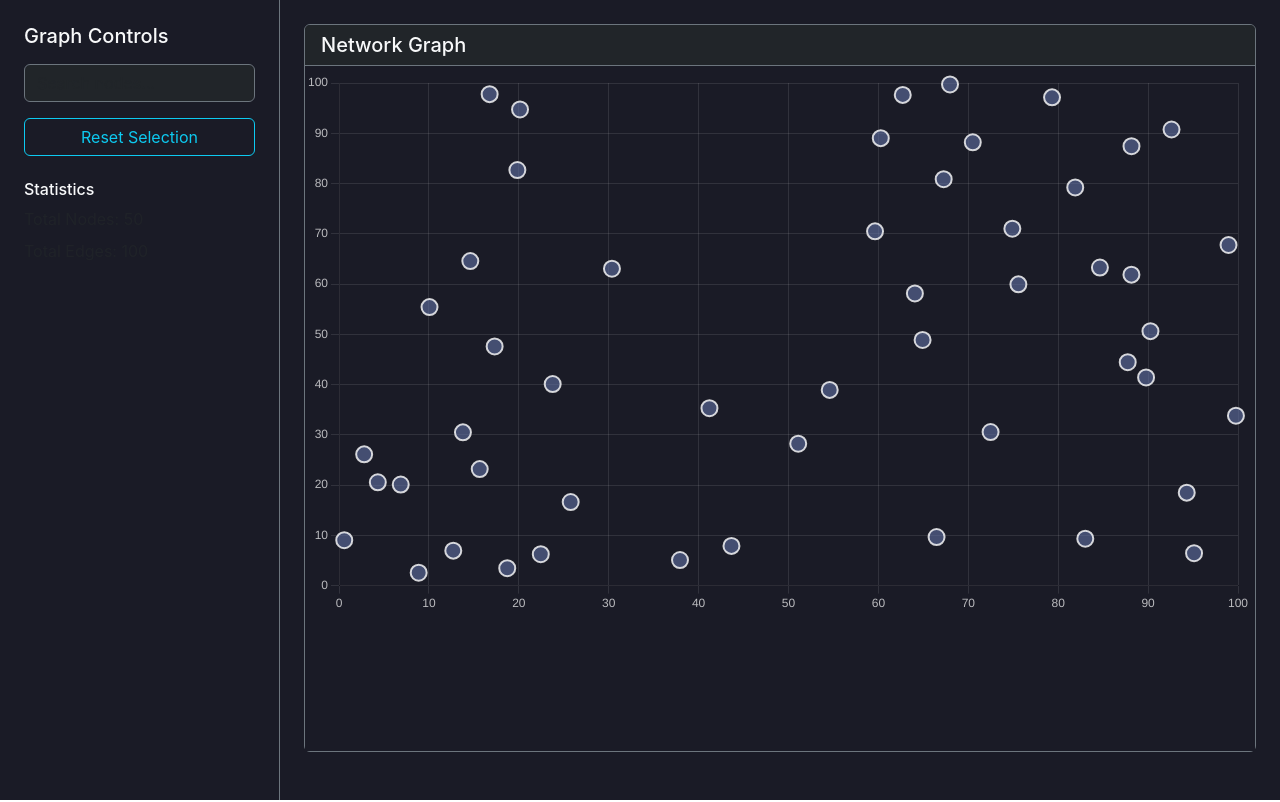
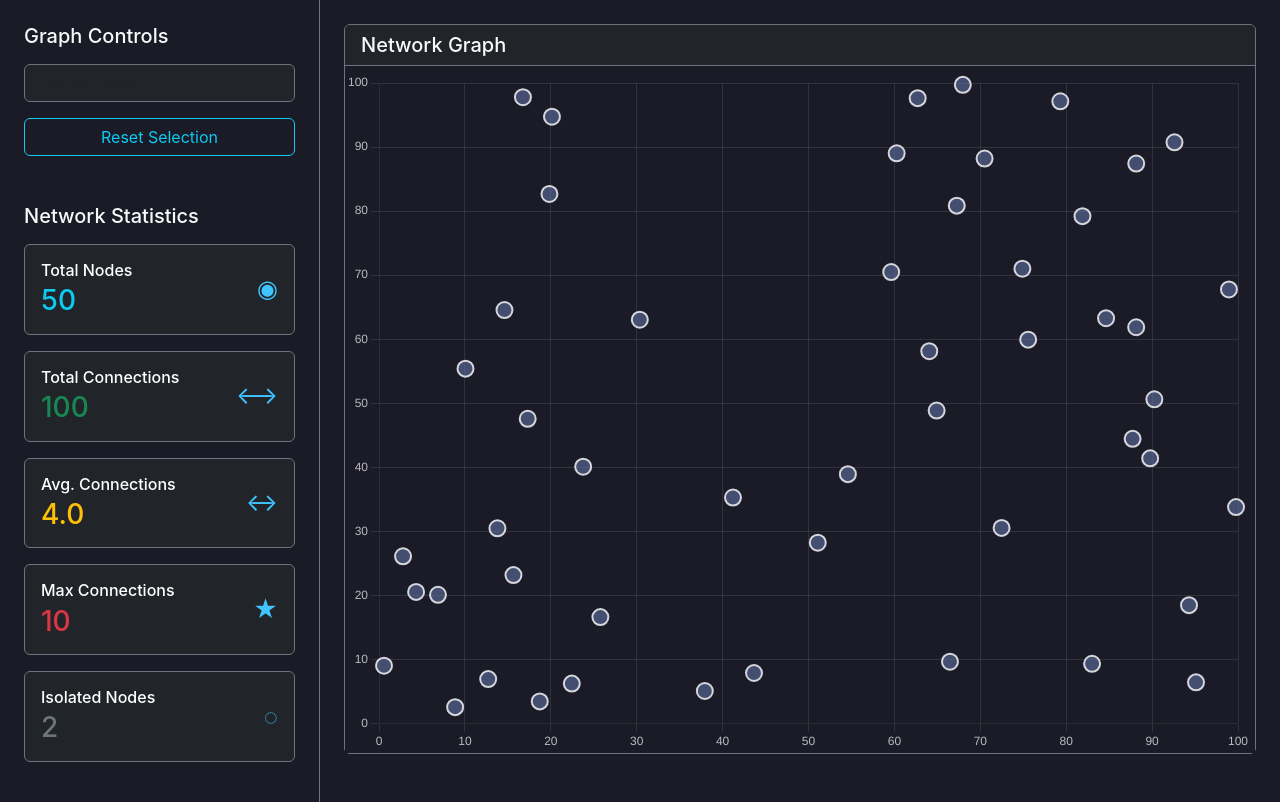
Before and after one commit to andre26z/acuvity, a React (Create React App) app: page / in a window 1280 px wide. Built offline with nearby package versions, Linux system fonts and the light colour scheme.

Commit message:
components

```diff
--- a/src/App.js
+++ b/src/App.jsx
@@ -8,6 +8,7 @@ import {
   Legend,
 } from 'chart.js';
 import { Scatter } from 'react-chartjs-2';
+import NetworkStatistics from './components/NetworkStatistics';
 
 ChartJS.register(
   LinearScale,
@@ -17,7 +18,6 @@ ChartJS.register(
   Legend
 );
 
-// Previous helper functions remain the same...
 const generateMockData = (nodeCount = 50) => {
   const nodes = Array.from({ length: nodeCount }, (_, i) => ({
     id: `node${i}`,
@@ -44,19 +44,37 @@ const generateMockData = (nodeCount = 50) => {
 };
 
 const GraphVisualization = () => {
-  // Previous state declarations and useEffects remain the same...
   const [data, setData] = useState({ nodes: [], edges: [] });
   const [selectedNode, setSelectedNode] = useState(null);
   const [searchTerm, setSearchTerm] = useState('');
   const [loading, setLoading] = useState(true);
   const [filteredNodes, setFilteredNodes] = useState([]);
+  const [statistics, setStatistics] = useState({
+    avgConnections: 0,
+    maxConnections: 0,
+    isolatedNodes: 0,
+  });
 
   const chartRef = useRef(null);
 
   useEffect(() => {
     setLoading(true);
     setTimeout(() => {
-      setData(generateMockData(50));
+      const newData = generateMockData(50);
+      setData(newData);
+
+      const connectionCounts = newData.nodes.map(node => {
+        return newData.edges.filter(edge =>
+          edge.source.id === node.id || edge.target.id === node.id
+        ).length;
+      });
+
+      setStatistics({
+        avgConnections: (connectionCounts.reduce((a, b) => a + b, 0) / connectionCounts.length).toFixed(1),
+        maxConnections: Math.max(...connectionCounts),
+        isolatedNodes: connectionCounts.filter(count => count === 0).length,
+      });
+
       setLoading(false);
     }, 500);
   }, []);
@@ -68,7 +86,6 @@ const GraphVisualization = () => {
     setFilteredNodes(filtered);
   }, [searchTerm, data.nodes]);
 
-  // Previous helper functions remain the same...
   const prepareEdgeConnections = (selectedNode, edges) => {
     if (!selectedNode) return [];
 
@@ -197,7 +214,7 @@ const GraphVisualization = () => {
     <div className="min-vh-100 bg-dark text-light" style={{ display: 'flex', flexDirection: 'column' }}>
       <div className="flex-grow-1 d-flex">
         {/* Sidebar */}
-        <div className="border-end border-secondary p-4" style={{ width: '280px', background: '#1a1b26' }}>
+        <div className="border-end border-secondary p-4" style={{ width: '320px', background: '#1a1b26', overflowY: 'auto' }}>
           <div className="mb-4">
             <h5 className="text-light mb-3">Graph Controls</h5>
             <div className="position-relative mb-3">
@@ -226,23 +243,19 @@ const GraphVisualization = () => {
               )}
             </div>
             <button
-              className="btn btn-outline-info w-100"
+              className="btn btn-outline-info w-100 mb-4"
               onClick={() => setSelectedNode(null)}
             >
               Reset Selection
             </button>
           </div>
 
-          <div className="mb-4">
-            <h6 className="text-light">Statistics</h6>
-            <div className="text-muted">
-              <p className="mb-2">Total Nodes: {data.nodes.length}</p>
-              <p className="mb-2">Total Edges: {data.edges.length}</p>
-              {selectedNode && (
-                <p className="mb-2">Connected Edges: {getConnectedEdges(selectedNode.id).length}</p>
-              )}
-            </div>
-          </div>
+          <NetworkStatistics
+            data={data}
+            statistics={statistics}
+            selectedNode={selectedNode}
+            getConnectedEdges={getConnectedEdges}
+          />
         </div>
 
         {/* Main Content */}
@@ -252,7 +265,7 @@ const GraphVisualization = () => {
               <h5 className="card-title mb-0 text-light">Network Graph</h5>
             </div>
             <div className="card-body p-0" style={{ background: '#1a1b26' }}>
-              <div style={{ height: '80%', minHeight: '500px' }}>
+              <div style={{ height: '100%', minHeight: '500px' }}>
                 {loading ? (
                   <div className="d-flex justify-content-center align-items-center h-100">
                     <div className="spinner-border text-info" role="status">
--- /dev/null
+++ b/src/components/NetworkStatistics.jsx
@@ -0,0 +1,50 @@
+import React from 'react';
+import StatisticsCard from './StatisticsCard';
+
+const NetworkStatistics = ({ data, statistics, selectedNode, getConnectedEdges }) => {
+  return (
+    <div>
+      <h5 className="text-light mb-3">Network Statistics</h5>
+      <StatisticsCard
+        title="Total Nodes"
+        value={data.nodes.length}
+        icon="◉"
+        color="text-info"
+      />
+      <StatisticsCard
+        title="Total Connections"
+        value={data.edges.length}
+        icon="⟷"
+        color="text-success"
+      />
+      <StatisticsCard
+        title="Avg. Connections"
+        value={statistics.avgConnections}
+        icon="↔"
+        color="text-warning"
+      />
+      <StatisticsCard
+        title="Max Connections"
+        value={statistics.maxConnections}
+        icon="★"
+        color="text-danger"
+      />
+      <StatisticsCard
+        title="Isolated Nodes"
+        value={statistics.isolatedNodes}
+        icon="◌"
+        color="text-secondary"
+      />
+      {selectedNode && (
+        <StatisticsCard
+          title="Selected Node Connections"
+          value={getConnectedEdges(selectedNode.id).length}
+          icon="◎"
+          color="text-primary"
+        />
+      )}
+    </div>
+  );
+};
+
+export default NetworkStatistics;
--- /dev/null
+++ b/src/components/StatisticsCard.jsx
@@ -0,0 +1,17 @@
+import React from 'react';
+
+const StatisticsCard = ({ title, value, icon, color }) => (
+  <div className="card bg-dark border-secondary mb-3">
+    <div className="card-body p-3">
+      <div className="d-flex justify-content-between align-items-center">
+        <div>
+          <h6 className="text-white mb-1">{title}</h6>
+          <h3 className={`mb-0 ${color}`} style={{ color: 'rgb(10, 196, 255)' }}>{value}</h3>
+        </div>
+        <div className={`fs-4`} style={{ color: 'rgb(64, 196, 255)' }}>{icon}</div>
+      </div>
+    </div>
+  </div>
+);
+
+export default StatisticsCard;
```
